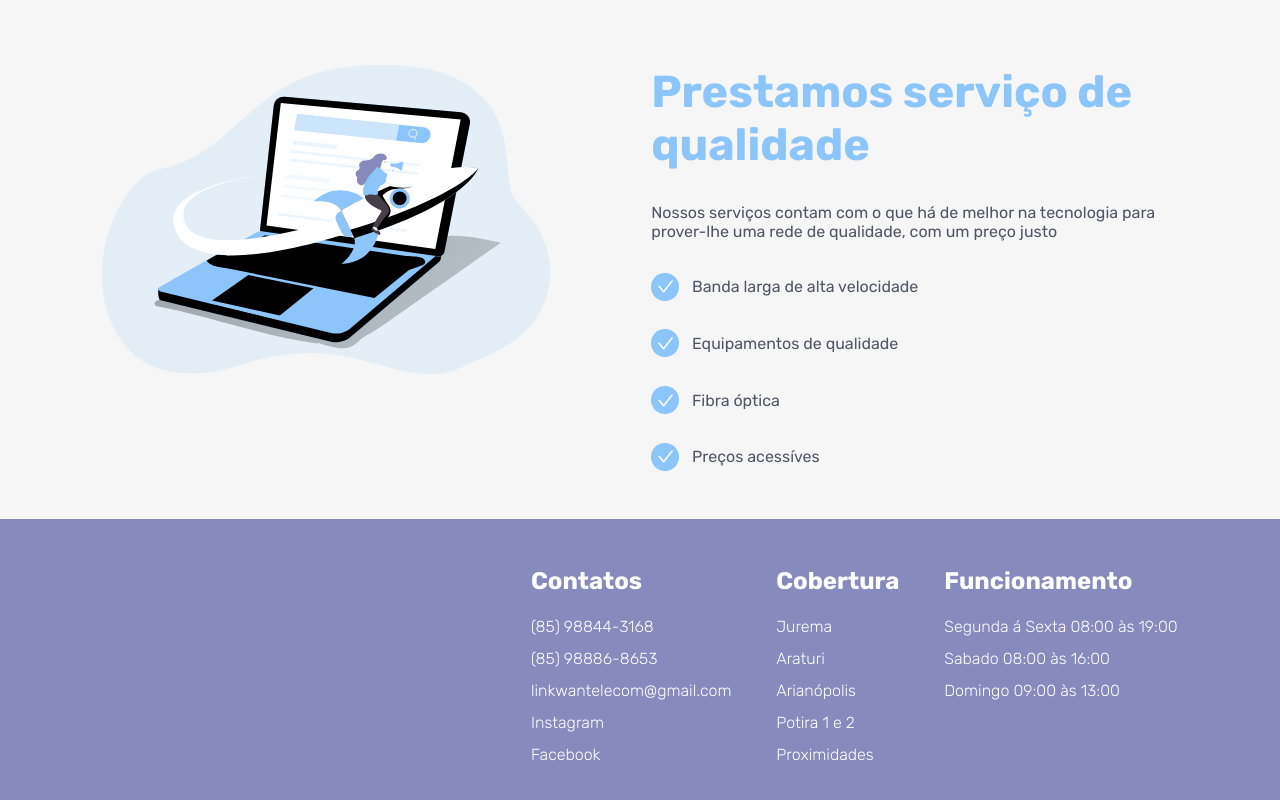
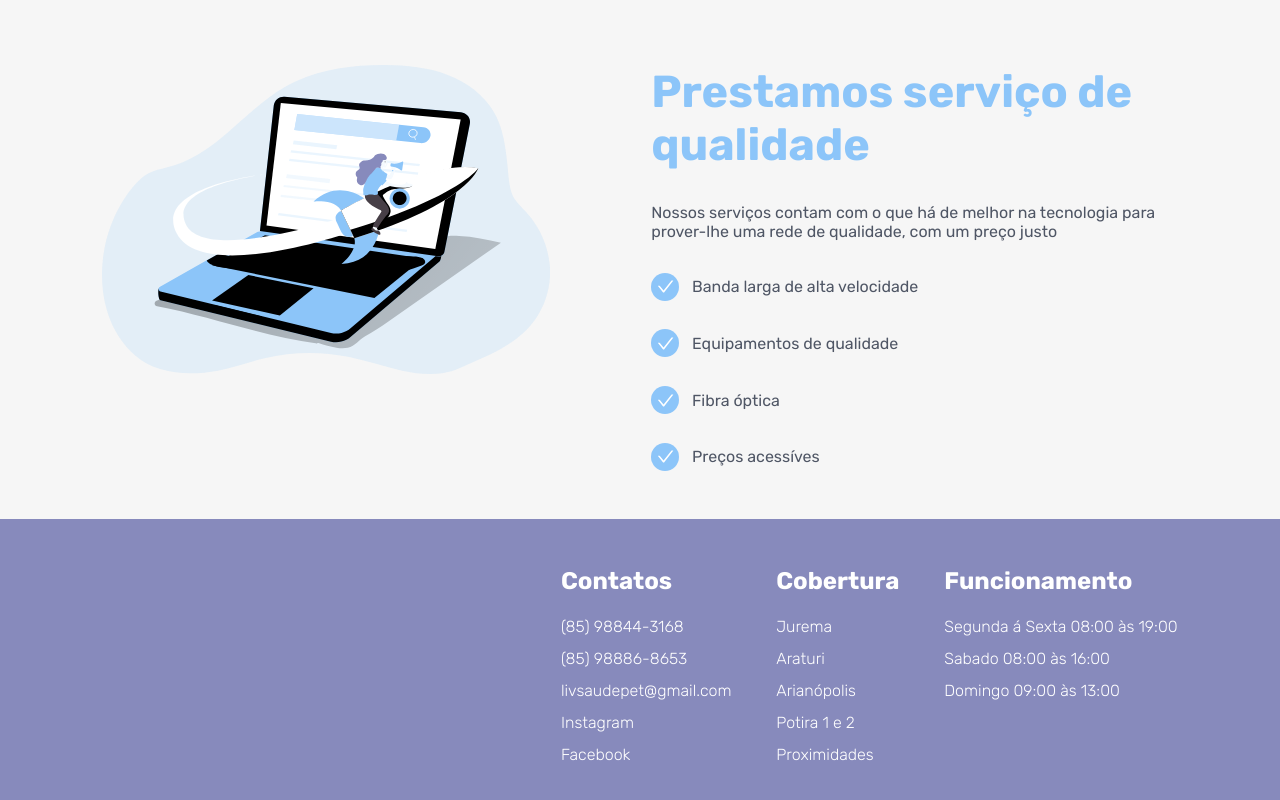
Before and after one commit to jacksonjr11/livsaudepet, a React (Create React App) app: page / in a window 1280 px wide. Shown: the part 1393-2193 px from the top of the page. Built offline with nearby package versions, Linux system fonts and the light colour scheme.

Commit message:
Atualização

```diff
--- a/src/mock/contatos.ts
+++ b/src/mock/contatos.ts
@@ -2,26 +2,26 @@ export const contatos = [
   {
     type: 'W',
     contact: '(85) 98844-3168',
-    link: 'https://api.whatsapp.com/send?phone=5585988443168&text=Ol%C3%A1%2C%20gostaria%20de%20agendar%20a%20minha%20instala%C3%A7%C3%A3o.',
+    link: '',
   },
   {
     type: 'W',
     contact: '(85) 98886-8653',
-    link: 'https://api.whatsapp.com/send?phone=5585988868653&text=Ol%C3%A1%2C%20gostaria%20de%20saber%20sobre%20planos%20e%20cobertura.',
+    link: '',
   },
   {
     type: 'E',
-    contact: 'linkwantelecom@gmail.com',
-    link: 'mailto://linkwantelecom@gmail.com'
+    contact: 'livsaudepet@gmail.com',
+    link: ''
   },
   {
     type: 'I',
     contact: 'Instagram',
-    link: 'https://www.instagram.com/linkwantelecom/'
+    link: ''
   },
   {
     type: 'F',
     contact: 'Facebook',
-    link: 'https://www.facebook.com/linkwantelecom/'
+    link: ''
   }
 ]
```
